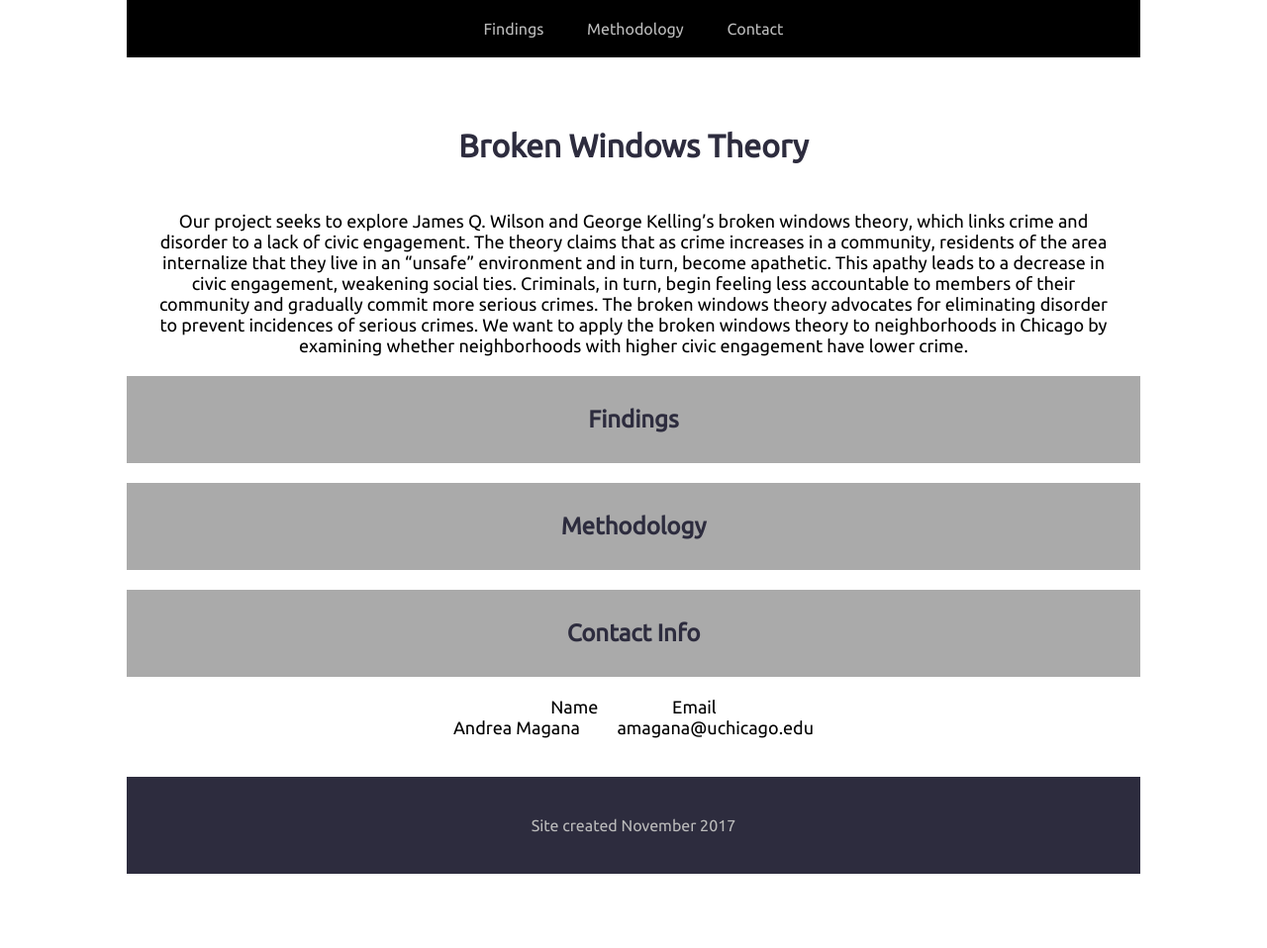
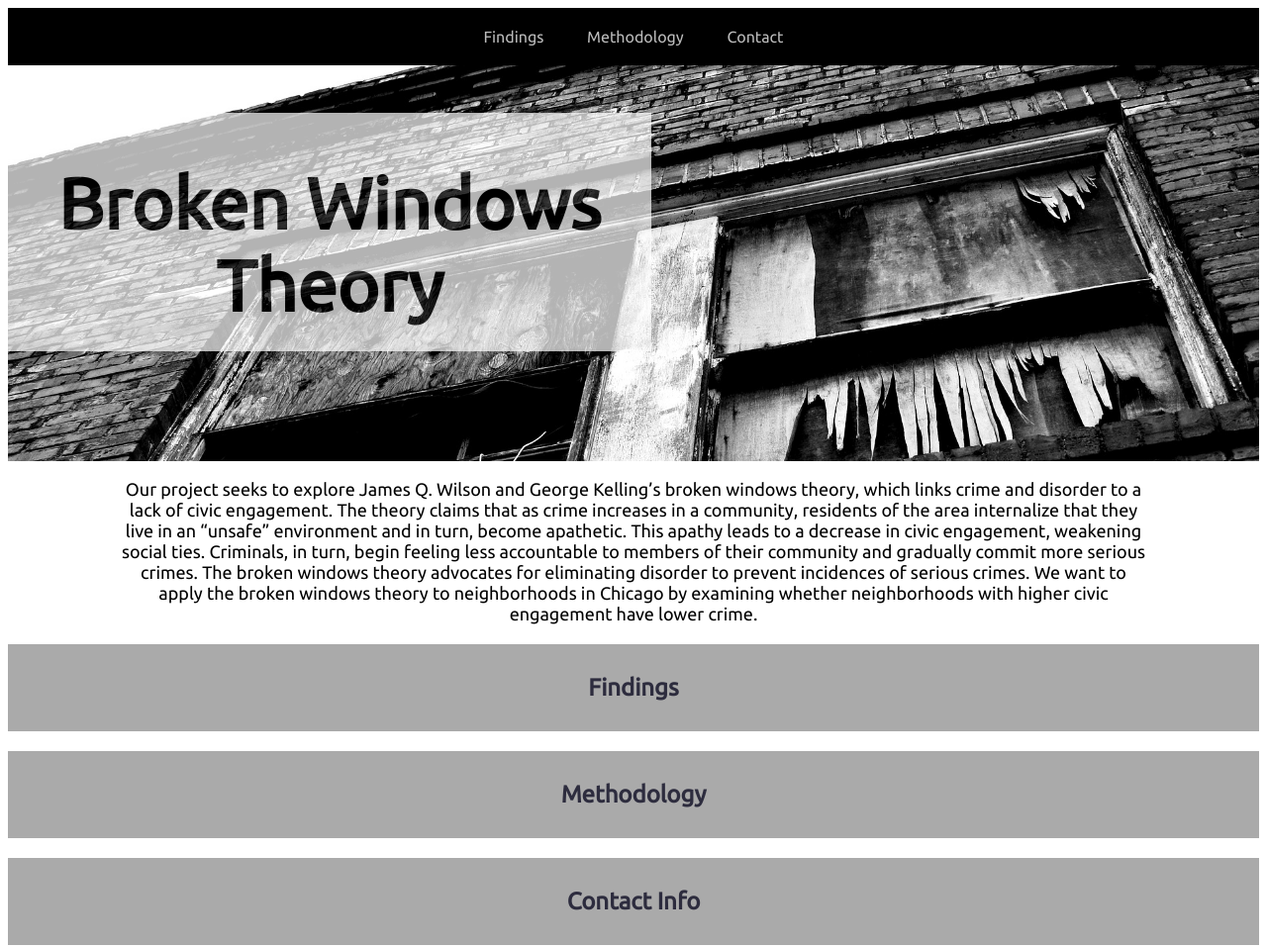
Before and after one commit to a-magana/Intro-to-Programming---Final-Project, a plain HTML site: page index.html in a window 1280 px wide. Shown: the top 958 px of the page at 99% size. Before the commit the page ends 883 px from the top, so only its background shows below. Drawn offline with Linux system fonts and the light colour scheme.

Commit message:
css updates

```diff
--- a/final_project.css
+++ b/final_project.css
@@ -2,17 +2,23 @@
 font-family: 'Ubuntu', sans-serif;
 }
 
-body {
-  margin: 0 10%;
+.banner {
+  background: url('brokenwindows.jpg') no-repeat;
+  background-size: 100%;
+  height: 400px;
+  text-align: center;
+  margin:auto;
+
 }
 
-.banner {
-position: relative;
- top: 0;
- left: 0;
- right: 0;
- width: 100%;
- height: 200;
+.banner-text {
+  color: white;
+  font-size: 72px;
+  position: absolute;
+  background-color: white;
+  opacity: 0.7;
+  color: black;
+  width: 600px;
 }
 
 ul.navbar {
@@ -97,10 +103,6 @@ div {
   text-align: center;
 }
 
-img {
-  max-height: 290px;
-  max-width: 100%;
-}
 
 footer {
   margin: 0;
@@ -143,3 +145,7 @@ btn {
 #btn:hover {
   background-color: #bbbbbb;
 }
+
+.theory-paragraph {
+  padding: 0 7rem;
+}
```
